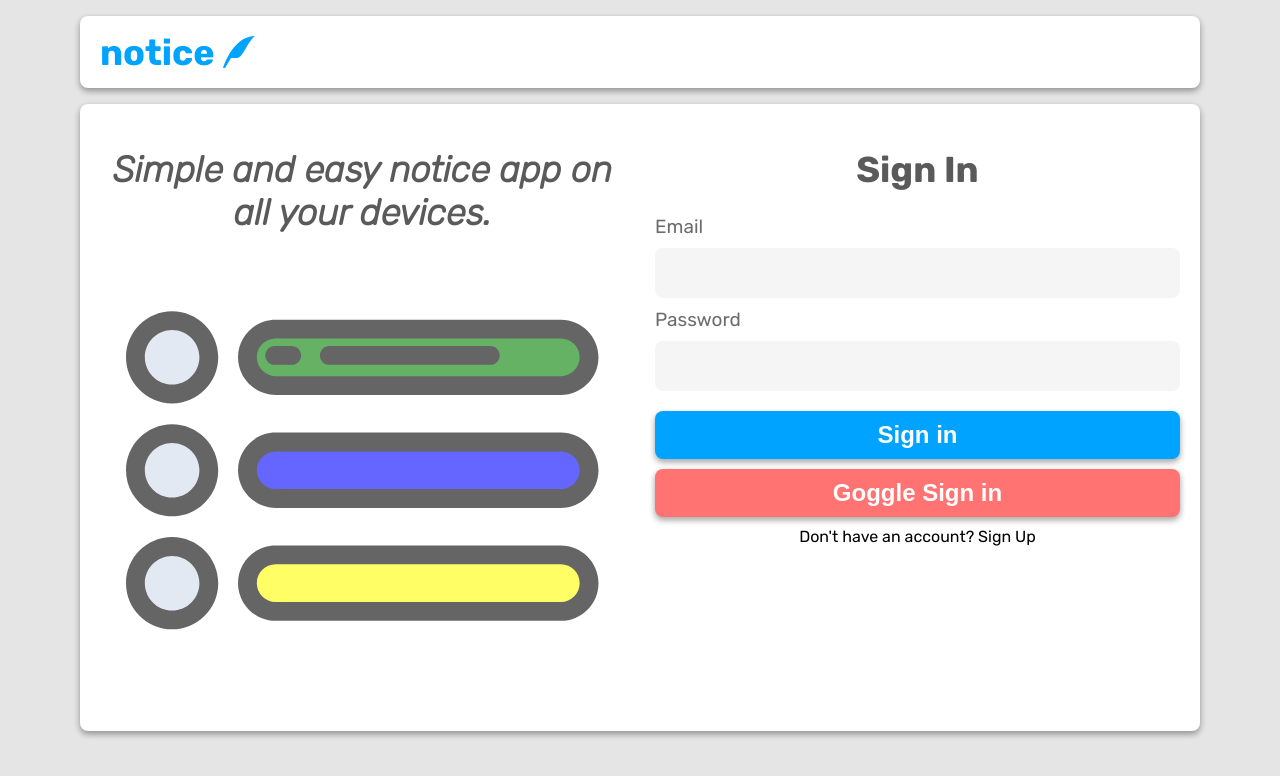
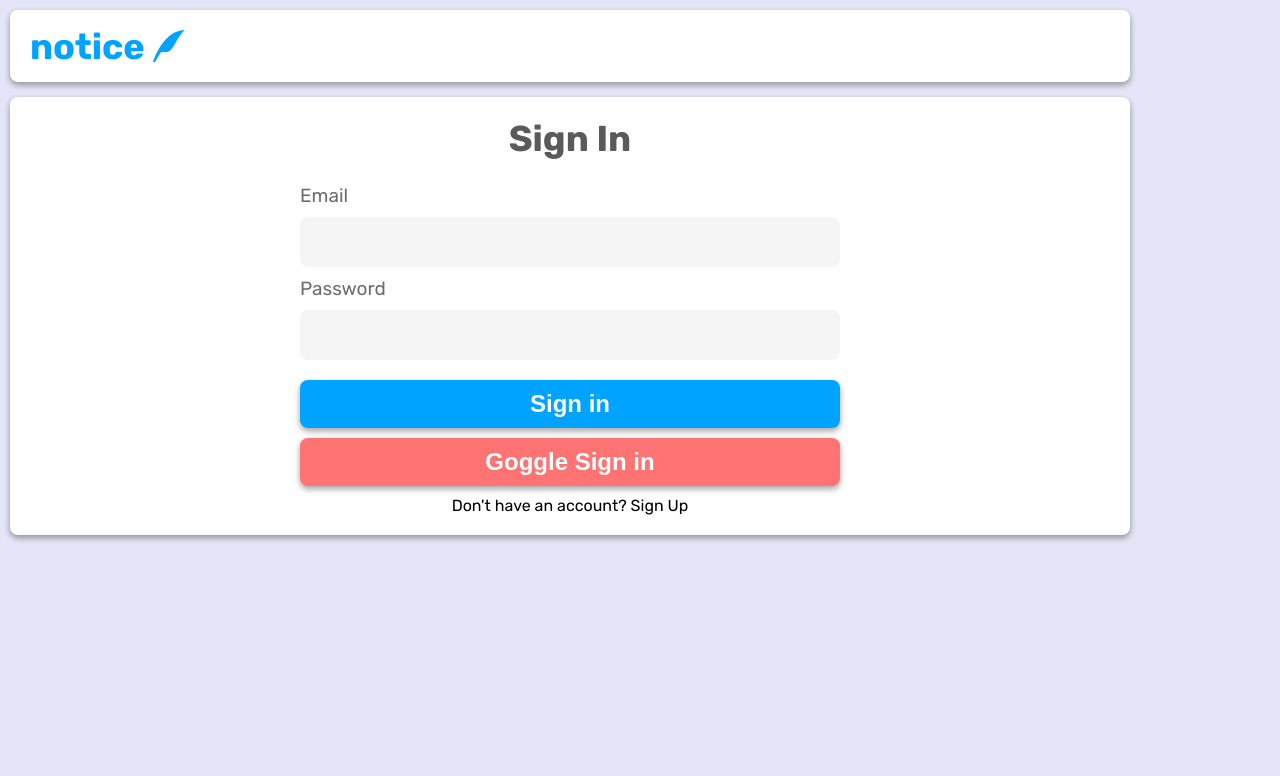
Before and after one commit to StasGill/react_notice, a React (Create React App) app: page /auth in a window 1280 px wide. Shown: the top 776 px of the page. Built offline with nearby package versions, Linux system fonts and the light colour scheme.

Commit message:
Fixed issues

```diff
--- a/src/App.js
+++ b/src/App.js
@@ -12,7 +12,7 @@ function App() {
   const { isLoading } = useSelector((state) => state.user);
 
   return (
-    <>
+    <div className="main-container">
       <BrowserRouter>
         <Header />
         <Routes>
@@ -23,7 +23,7 @@ function App() {
         </Routes>
         {isLoading && <Spinner />}
       </BrowserRouter>
-    </>
+    </div>
   );
 }
 
--- a/src/actions/user.js
+++ b/src/actions/user.js
@@ -128,6 +128,8 @@ export const updateTask =
     try {
       const { data } = await api.updateTask(id, updatedTask);
 
+      console.log({ data });
+
       const currentList = await data.find((item) => item._id === currentListId);
 
       dispatch({ type: UPDATE_TASK, data, currentList });
--- a/src/api/index.js
+++ b/src/api/index.js
@@ -1,8 +1,8 @@
 import axios from "axios";
 
-//const url = "http://localhost:5000/";
+const url = "http://localhost:4000/";
 
-const url = "https://node-notice.onrender.com";
+//const url = "https://node-notice.onrender.com";
 
 const API = axios.create({ baseURL: url });
 
--- a/src/components/Auth/Auth.js
+++ b/src/components/Auth/Auth.js
@@ -74,15 +74,15 @@ export const Auth = () => {
   return (
     <div className="container">
       <div className="auth">
-        <div className="auth_left">
+        {/* <div className="auth_left">
           <h1 className="italic">
             Simple and easy notice app on all your devices.
           </h1>
           <ListIcon />
-        </div>
+        </div> */}
         {isAuth ? (
           <div className="auth_right">
-            <h1>Sign Up</h1>
+            <h1 className="auth_right-header">Sign Up</h1>
             <form onSubmit={handleSubmit}>
               <div className="input_container">
                 <Input
@@ -137,7 +137,7 @@ export const Auth = () => {
           </div>
         ) : (
           <div className="auth_right">
-            <h1>Sign In</h1>
+            <h1 className="auth_right-header">Sign In</h1>
             <form onSubmit={handleLogIn} autoComplete="off">
               <Input
                 placeholder="Email"
--- a/src/components/Auth/styles.scss
+++ b/src/components/Auth/styles.scss
@@ -29,6 +29,11 @@
 
     &_right {
         width: 50%;
+        margin: 0 auto;
+
+        &-header {
+            margin-top: 0;
+        }
 
         @media (max-width: 700px) {
             width: 100%;
--- a/src/components/Home/TaskItem/TaskItem.js
+++ b/src/components/Home/TaskItem/TaskItem.js
@@ -40,23 +40,31 @@ export const TaskItem = ({
   };
 
   const handleCheck = () => {
-    let updatedTask;
-    if (isValid) {
-      setCheck("");
-      updatedTask = {
+    // let updatedTask;
+    // if (isValid) {
+    //   setCheck(false);
+    //   updatedTask = {
+    //     title: text,
+    //     isValid: false,
+    //     listId: listId,
+    //   };
+    // } else {
+    //   setCheck(true);
+    //   updatedTask = {
+    //     title: text,
+    //     isValid: true,
+    //     listId: listId,
+    //   };
+    // }
+    // dispatch(updateTask(id, currentListId, updatedTask));
+    dispatch(
+      updateTask(id, currentListId, {
         title: text,
-        isValid: "",
+        isValid: !isValid,
         listId: listId,
-      };
-    } else {
-      setCheck(userName);
-      updatedTask = {
-        title: text,
-        isValid: userName,
-        listId: listId,
-      };
-    }
-    dispatch(updateTask(id, currentListId, updatedTask));
+      })
+    );
+    setCheck(!isCheck);
   };
 
   const handleUpdate = () => {
--- a/src/index.css
+++ b/src/index.css
@@ -5,10 +5,19 @@ body {
     sans-serif;
   -webkit-font-smoothing: antialiased;
   -moz-osx-font-smoothing: grayscale;
-  background-color: #E5E5E5;
 }
 
 code {
   font-family: source-code-pro, Menlo, Monaco, Consolas, 'Courier New',
     monospace;
 }
+
+.main-container{
+  margin: 0;
+  padding: 10px 0;
+  height: 100vh;
+  width: 100vw;
+  background-color: #e5e5f7;
+  background-image: radial-gradient(#444cf7 0.5px, #e5e5f7 0.5px);
+  background-size: 10px 10px;
+}
--- a/src/styles.scss
+++ b/src/styles.scss
@@ -4,7 +4,7 @@
 .container {
     max-width: 1140px;
     min-width: 340px;
-    margin: 2vh auto;
+    margin-bottom: 15px;
     font-family: 'Rubik', sans-serif;
 
     @media (max-width: 450px) {
```
